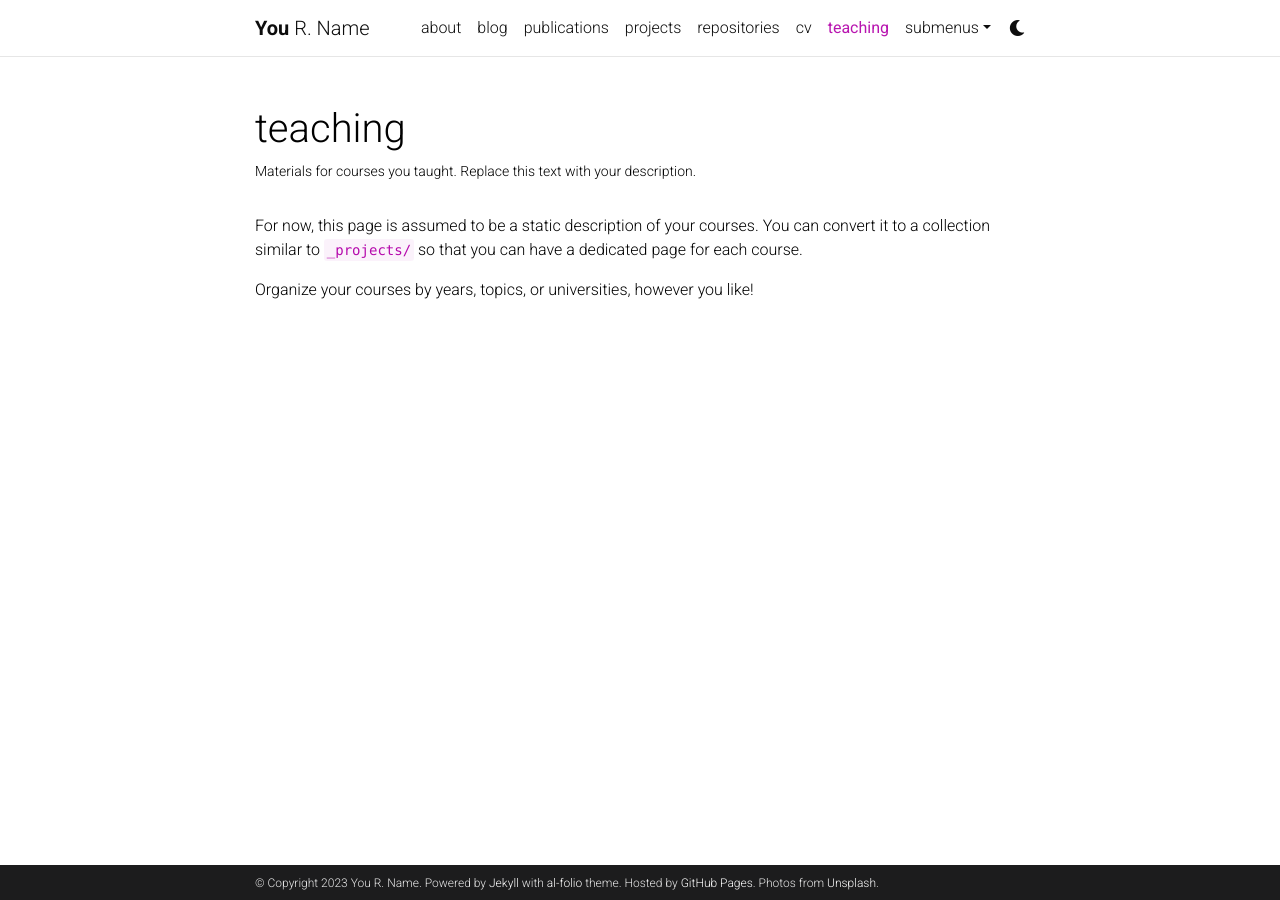
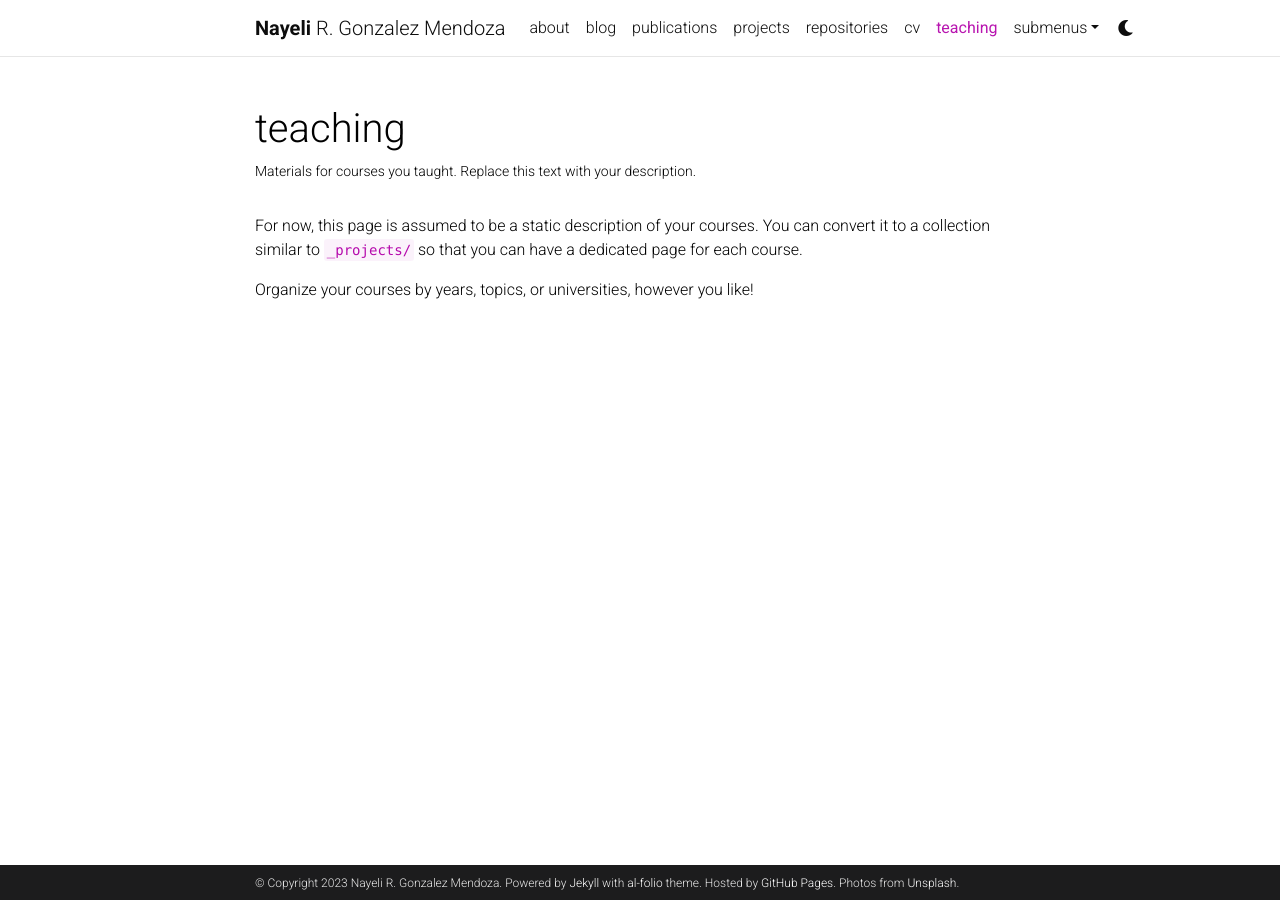
Before and after one commit to NayeliGGM/NayeliGGM.github.io, a Jekyll site: the page built from _pages/teaching.md, in a window 1280 px wide. Built offline with Jekyll 4.4.1, drawn with Linux system fonts in a browser that asks for light colours; comment, search, counter and statistics services are not loaded; a style sheet for code colours, icons or effects is not loaded.

Commit message:
intentoDos

```diff
--- a/_config.yml
+++ b/_config.yml
@@ -3,9 +3,9 @@
 # -----------------------------------------------------------------------------
 
 title: blank # the website title (if blank, full name will be used instead)
-first_name: You
+first_name: Nayeli
 middle_name: R.
-last_name: Name
+last_name: Gonzalez Mendoza
 email: you@example.com
 description: > # the ">" symbol means to ignore newlines until "footer_text:"
   A simple, whitespace theme for academics. Based on [*folio](https://github.com/bogoli/-folio) design.
```
